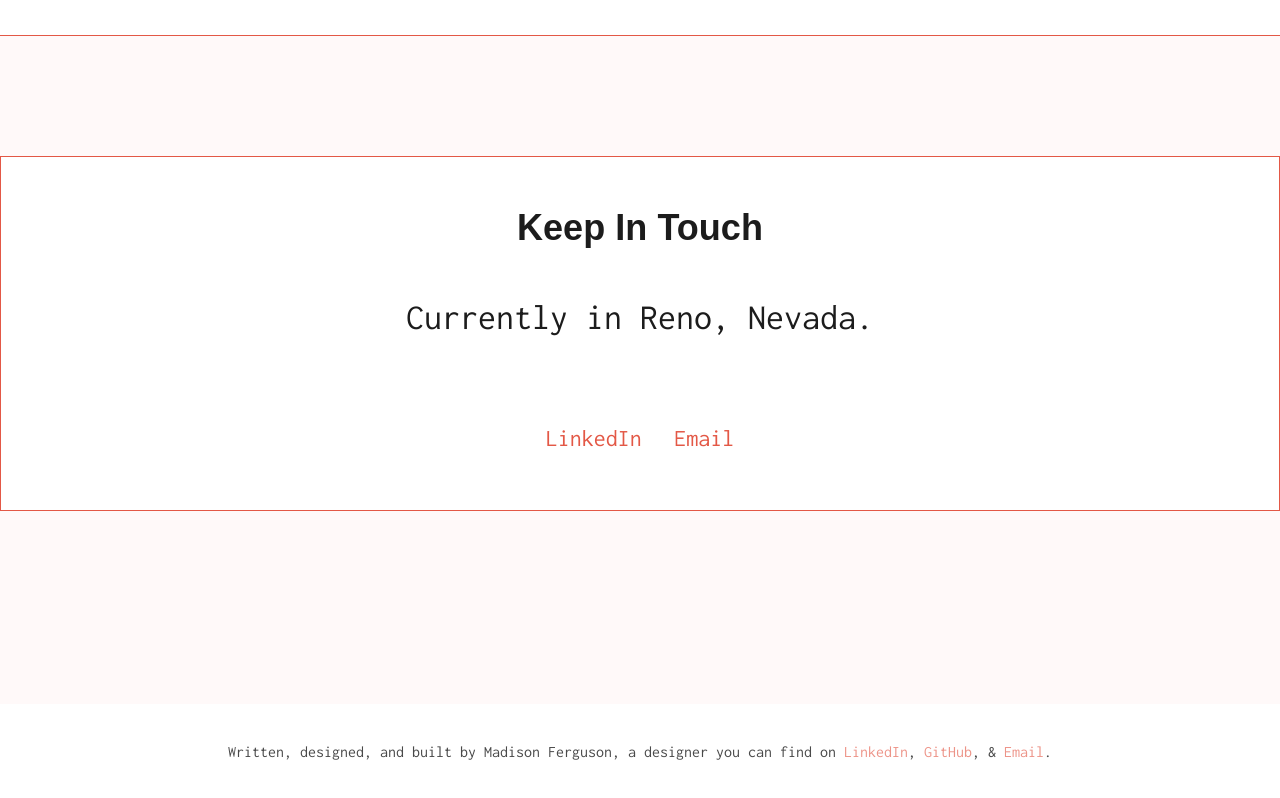
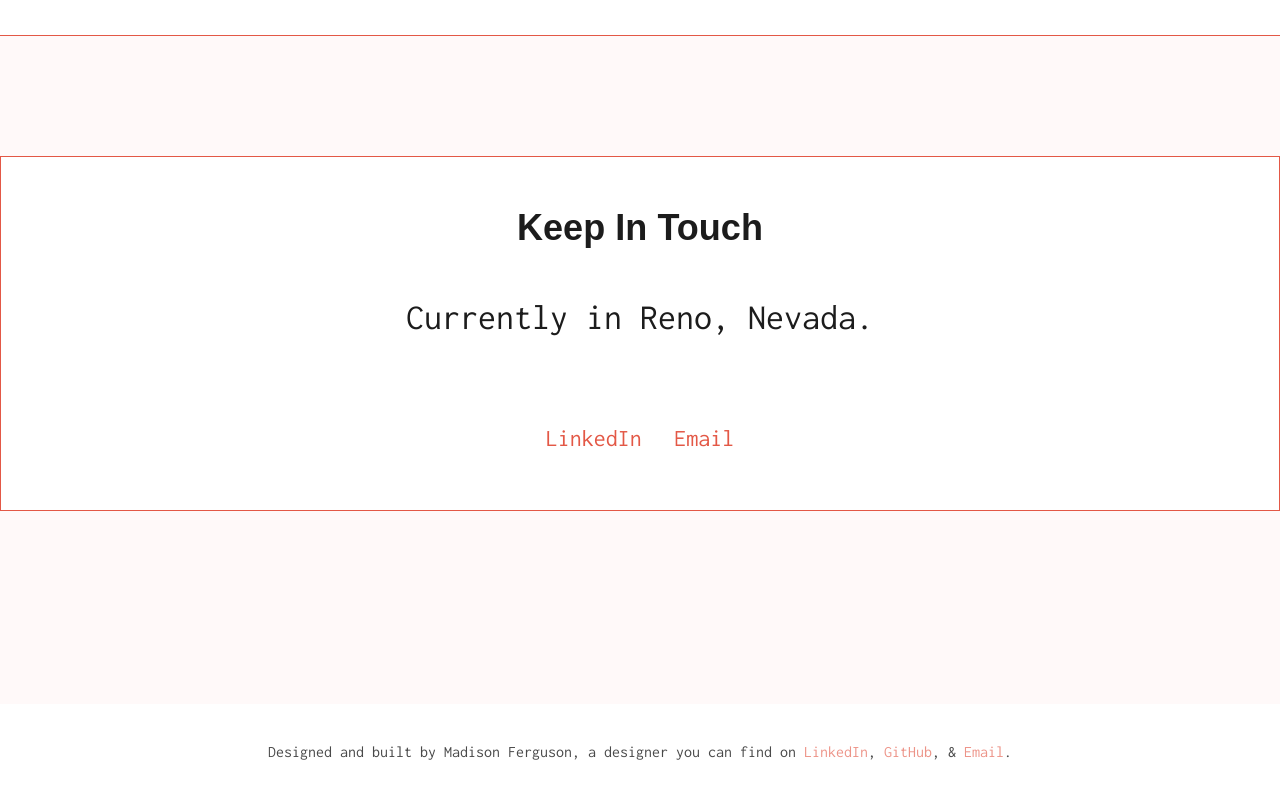
Before and after one commit to whinesap/whinesap.github.io, a plain HTML site: page contact.html in a window 1280 px wide. Shown: the part 96-894 px from the top of the page. Drawn offline with nearby package versions, Linux system fonts and the light colour scheme; a web font is replaced by a local one.

Commit message:
footer word change

```diff
--- a/contact.html
+++ b/contact.html
@@ -43,7 +43,7 @@
     </div>
 
     <footer>
-      <h4>Written, designed, and built by Madison Ferguson, a designer you can find on
+      <h4>Designed and built by Madison Ferguson, a designer you can find on
         <a target="_blank" href="https://www.linkedin.com/in/madisonbytes">LinkedIn</a>,
         <a target="_blank" href="https://github.com/whinesap">GitHub</a>, &
         <a href="mailto:madison.byteme@gmail.com">Email</a>.
```
Also changed, not shown: about.html (+1 -1 lines), index.html (+1 -1 lines), project.html (+1 -1 lines), project2.html (+1 -1 lines).
